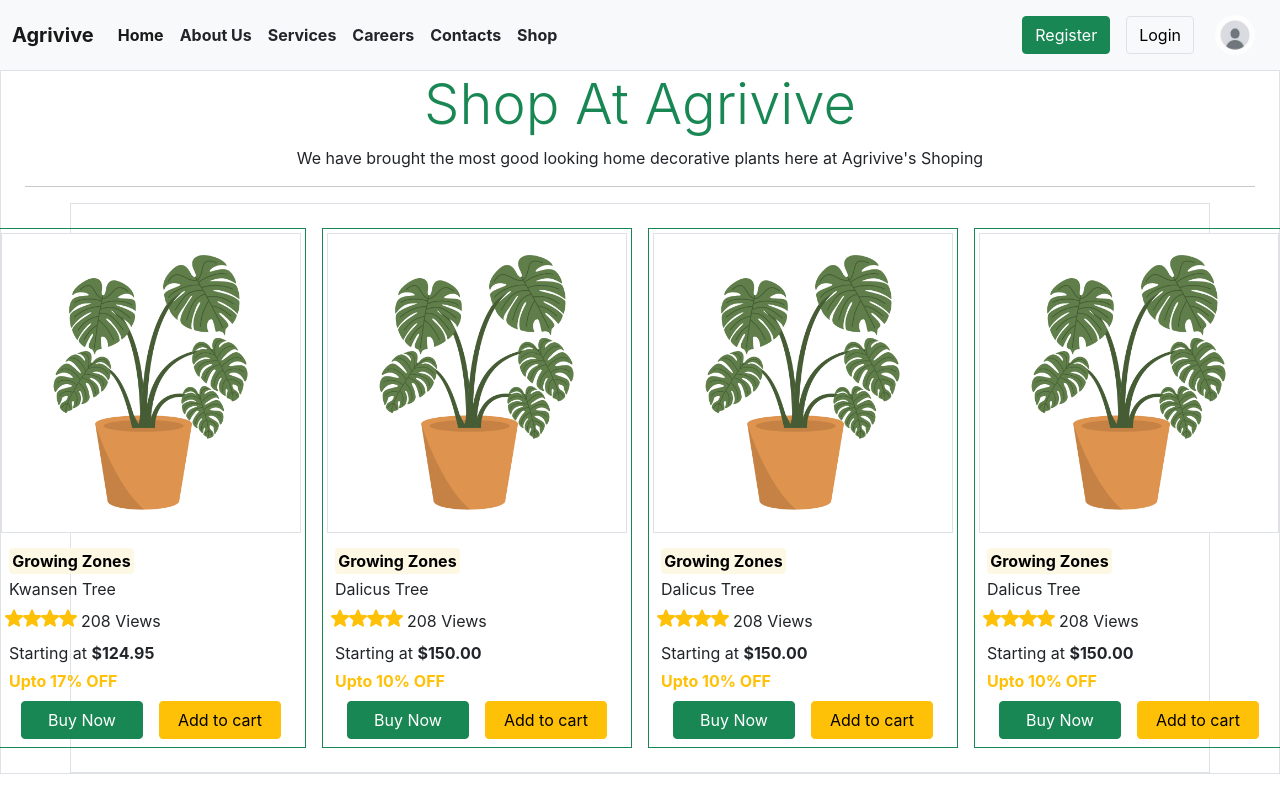
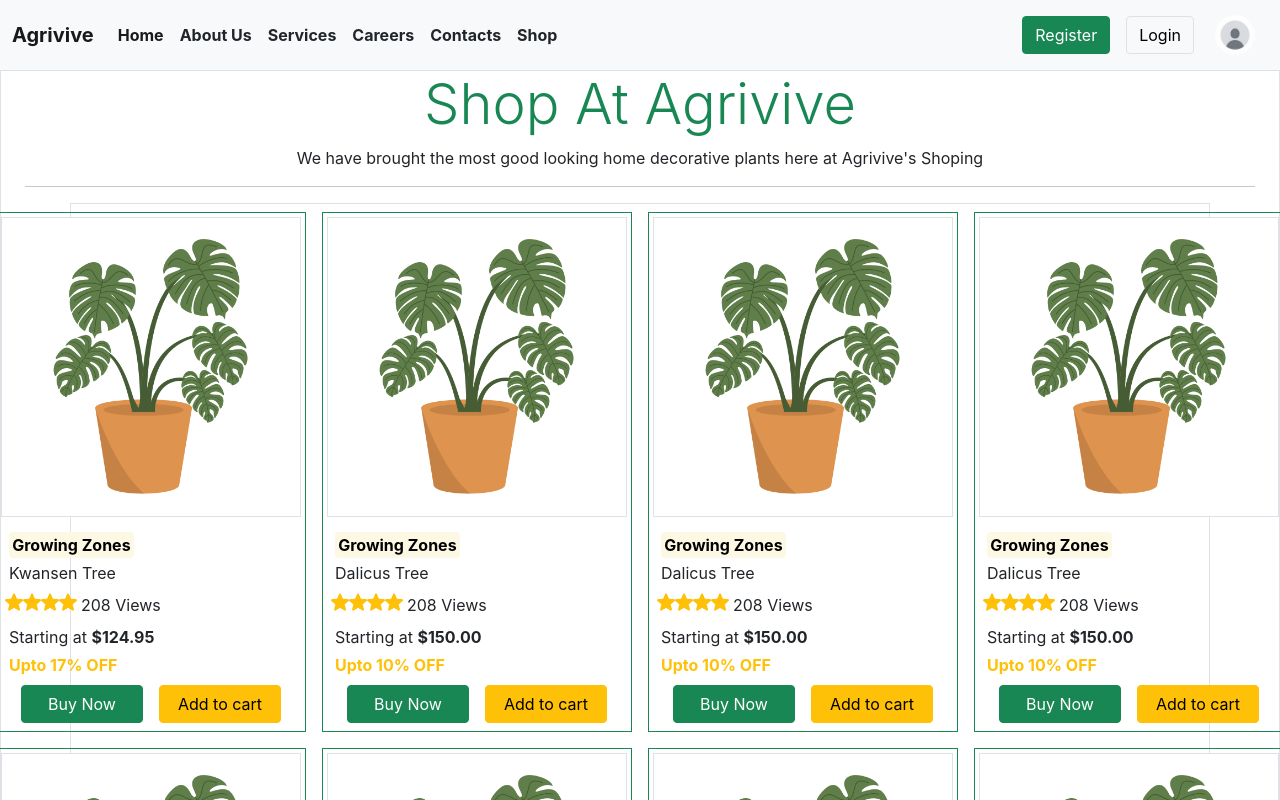
Before and after one commit to HariSirikonda/Agrivive, a React (Create React App) app: page /shop in a window 1280 px wide. Shown: the top 800 px of the page. Built offline with nearby package versions, Linux system fonts and the light colour scheme.

Commit message:
Added The items into rows and columns

```diff
--- a/src/components/shop.js
+++ b/src/components/shop.js
@@ -9,11 +9,19 @@ function Shop() {
                     <p>We have brought the most good looking home decorative plants here at Agrivive's Shoping</p>
                     <hr />
                 </div>
-                <div className="container border d-flex align-items-center justify-content-center p-3">
-                    <Item name="Kwansen Tree" cost="124.95" Off="17%" />
-                    <Item name="Dalicus Tree" cost="150.00" Off="10%" />
-                    <Item name="Dalicus Tree" cost="150.00" Off="10%" />
-                    <Item name="Dalicus Tree" cost="150.00" Off="10%" />
+                <div className="container border">
+                    <div className="d-flex align-items-center justify-content-center">
+                        <Item name="Kwansen Tree" cost="124.95" Off="17%" />
+                        <Item name="Dalicus Tree" cost="150.00" Off="10%" />
+                        <Item name="Dalicus Tree" cost="150.00" Off="10%" />
+                        <Item name="Dalicus Tree" cost="150.00" Off="10%" />
+                    </div>
+                    <div className="d-flex align-items-center justify-content-center">
+                        <Item name="Kwansen Tree" cost="124.95" Off="17%" />
+                        <Item name="Dalicus Tree" cost="150.00" Off="10%" />
+                        <Item name="Dalicus Tree" cost="150.00" Off="10%" />
+                        <Item name="Dalicus Tree" cost="150.00" Off="10%" />
+                    </div>
                 </div>
             </section>
         </>
```
